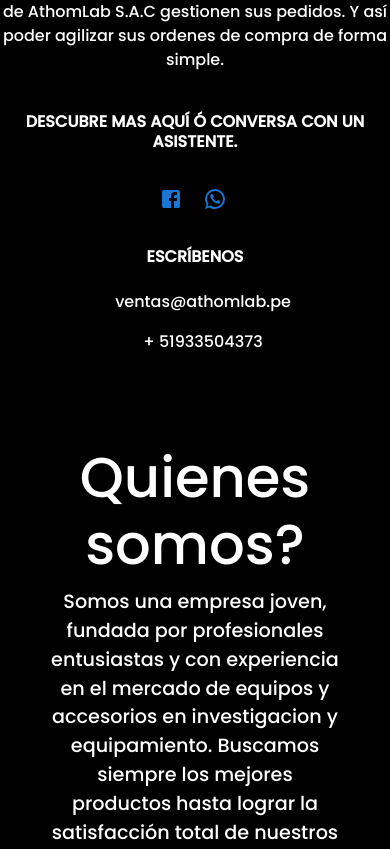
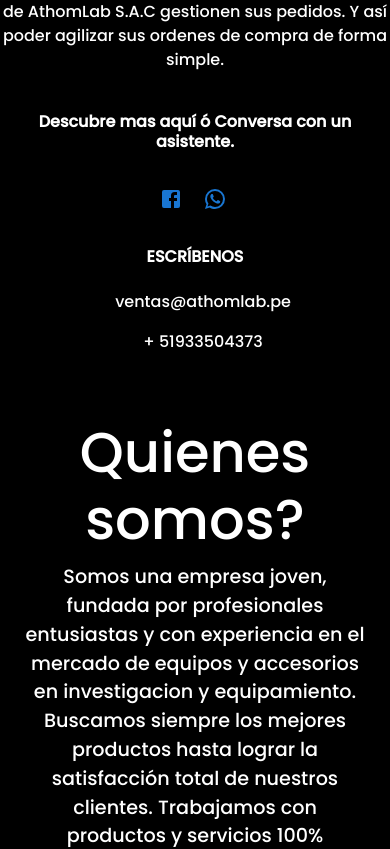
Before and after one commit to gnrd-developer/ATHOMLAB.FRONT, a React (Create React App) app: page / in a window 390 px wide. Shown: the part 868-1717 px from the top of the page. Built offline with nearby package versions, Linux system fonts and the light colour scheme; no server answers.

Commit message:
17-02-2024

```diff
--- a/src/components/auth/login.module.css
+++ b/src/components/auth/login.module.css
@@ -603,4 +603,10 @@
     flex-direction: column;
     justify-content: space-between;
     }
+
+    .sec2
+    {
+        position: relative;
+        padding: 25px;
+    }
 }
--- a/src/components/client/components/Footer.jsx
+++ b/src/components/client/components/Footer.jsx
@@ -19,8 +19,6 @@
       </section>
 
       <section>
-
-
         <div className="text-center text-md-start mt-5">
           <div className="row mt-3">
 
@@ -37,7 +35,7 @@
 
             <div className="col-md-2 col-lg-2 col-xl-2 mx-auto mb-4">
 
-              <h6 className="text-uppercase fw-bold mb-4 text-white">
+              <h6 className="fw-bold mb-4 text-white">
                 Descubre mas aquí ó Conversa con un asistente.
               </h6>
 
@@ -64,8 +62,6 @@
 
           </div>
         </div>
-
-
       </section>
 
       <section>
--- a/src/components/client/components/detail.module.css
+++ b/src/components/client/components/detail.module.css
@@ -124,7 +124,7 @@
         padding-bottom: 50px;
         background-color: #ffffff;
         min-height: 100vh;
-        max-width: 120vw;
+        max-width: 143vw;
         zoom: 0.7;
         overflow-x: hidden; /*esta linea es importante*/
         overflow-y: visible; /*esta linea es importante*/
```
